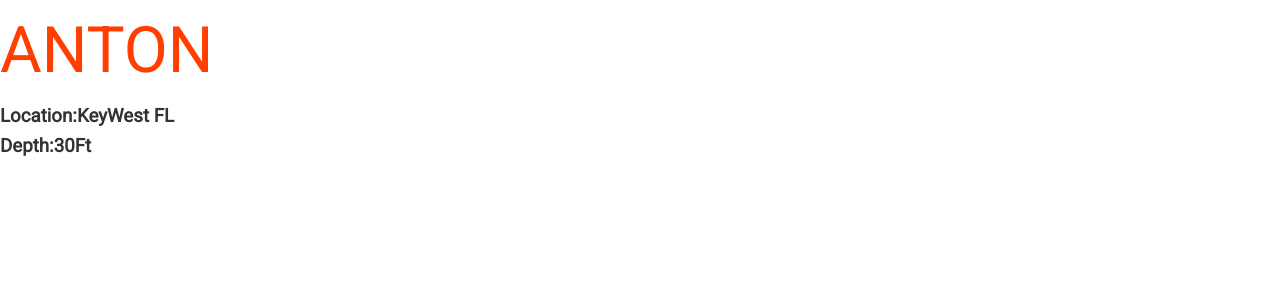
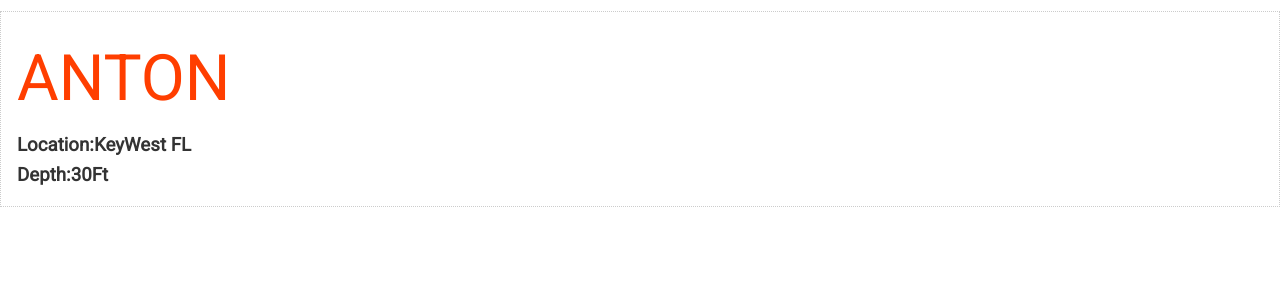
Before and after one commit to AntonBrito/svelte-scubalog, a Svelte app: page / in a window 1280 px wide. Shown: the top 300 px of the page. Built offline with nearby package versions, Linux system fonts and the light colour scheme.

Commit message:
Added card to the layout

```diff
--- a/src/App.svelte
+++ b/src/App.svelte
@@ -3,9 +3,11 @@
 	let locationName = "KeyWest FL";
 	let depth = 30;
 </script>
+<div class="card">
 	<h1>{name}</h1>
 	<h3>Location:{locationName}</h3>
 	<h3>Depth:{depth}Ft</h3>
+</div>
 <style>
 	h1 {
 		color: #ff3e00;
```
